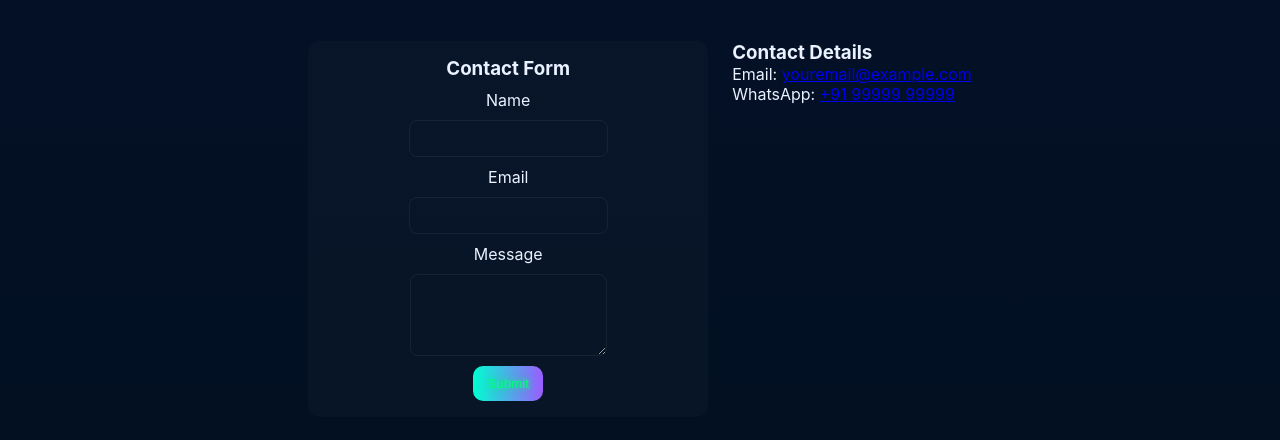
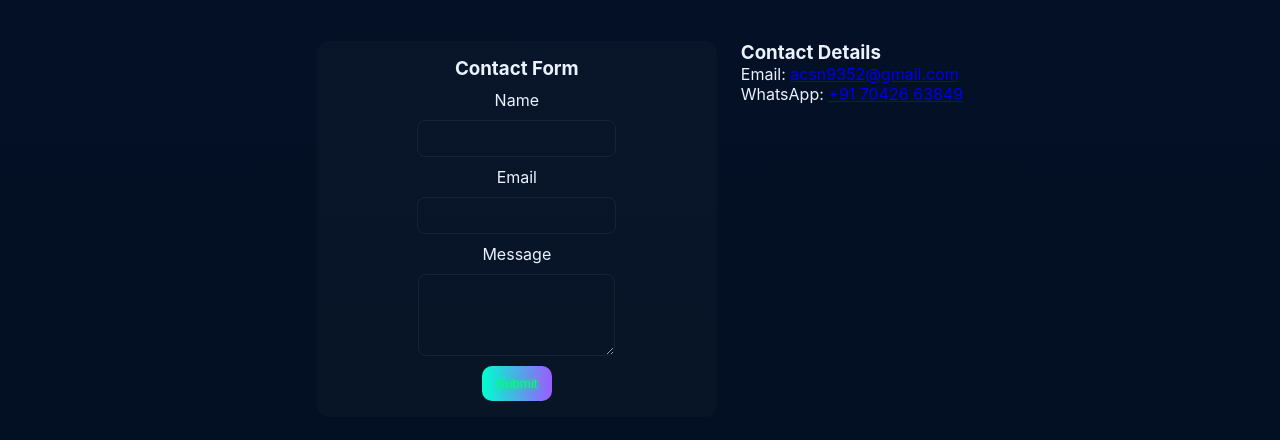
Before and after one commit to shemraj748-hue/NS-, a website: page contact.html in a window 1280 px wide. Shown: the part 162-602 px from the top of the page. Drawn offline with Linux system fonts and the light colour scheme.

Commit message:
Update contact.html

```diff
--- a/contact.html
+++ b/contact.html
@@ -41,8 +41,8 @@
 
     <div class="contact-info">
       <h3 class="-small">Contact Details</h3>
-      <p>Email: <a href="mailto:youremail@example.com">youremail@example.com</a></p>
-      <p>WhatsApp: <a href="https://wa.me/919999999999">+91 99999 99999</a></p>
+      <p>Email: <a href="mailto:shemraj748@gmail.com">acsn9352@gmail.com</a></p>
+      <p>WhatsApp: <a href="https://wa.me/7042663849">+91 70426 63849</a></p>
     </div>
   </section>
 </main>
```
